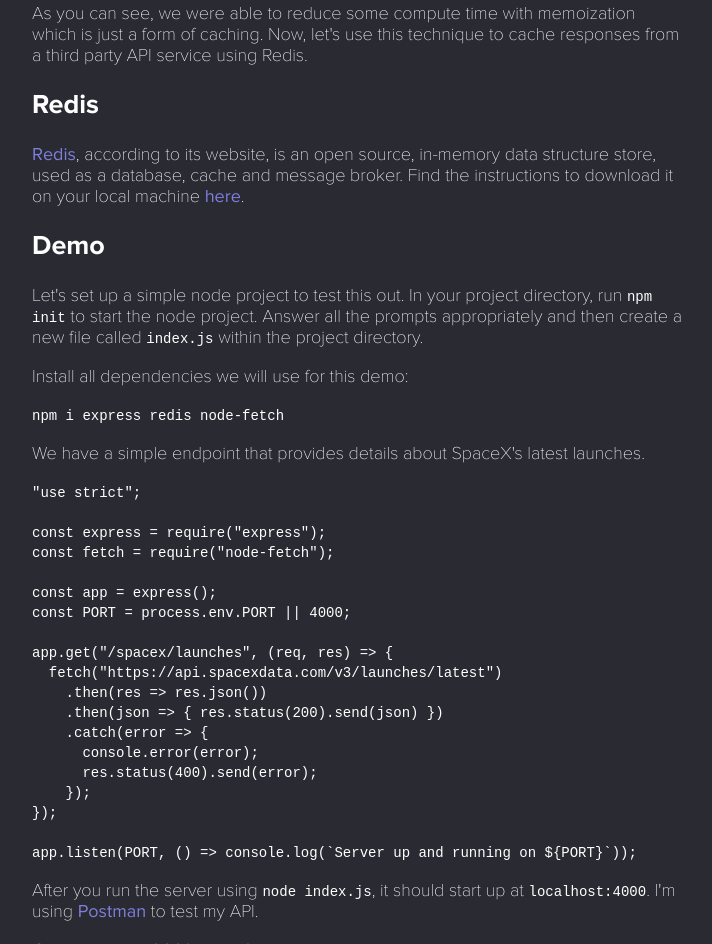
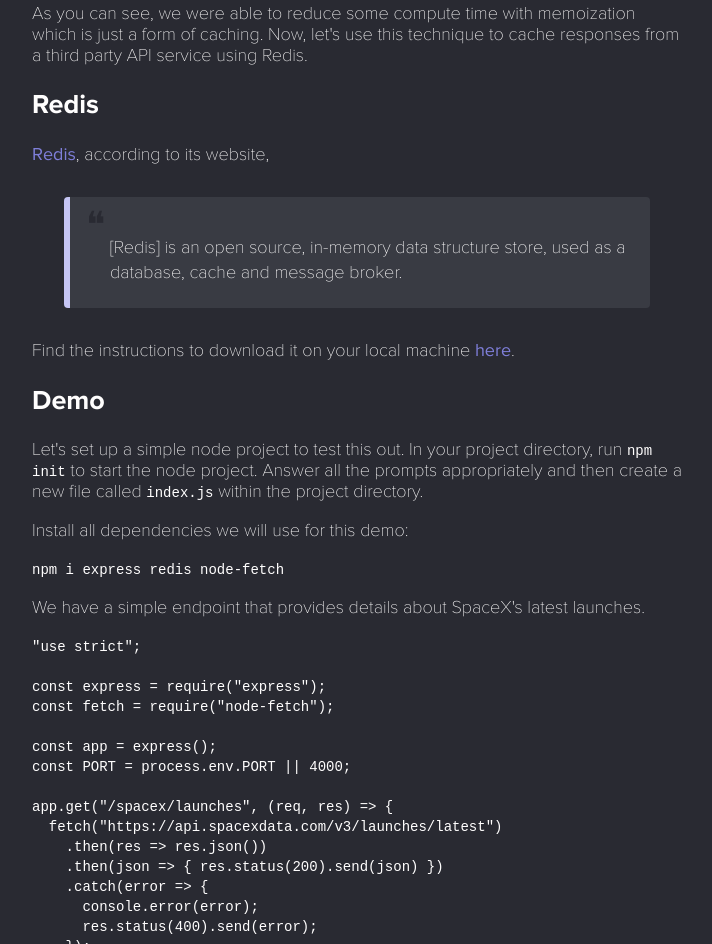
Before and after one commit to yagrawl/scribbles, a Gatsby site: page /caching-api-with-redis-and-node in a window 1280 px wide. Shown: the part 2284-3228 px from the top of the page, without its empty margins (283-995 px from the left). Built offline with nearby package versions, Linux system fonts and the light colour scheme; Gatsby itself is replaced by a stand-in of ours; some packages are replaced by stand-ins of ours; code samples lack their colours.

Commit message:
blockquote styling

```diff
--- a/content/posts/2020-02-28-caching-api-with-redis-and-node.md
+++ b/content/posts/2020-02-28-caching-api-with-redis-and-node.md
@@ -57,7 +57,11 @@
 
 ## Redis
 
-[Redis](https://redis.io/), according to its website, is an open source, in-memory data structure store, used as a database, cache and message broker. Find the instructions to download it on your local machine [here](https://redis.io/download).
+[Redis](https://redis.io/), according to its website,
+
+> [Redis] is an open source, in-memory data structure store, used as a database, cache and message broker.
+
+Find the instructions to download it on your local machine [here](https://redis.io/download).
 
 ## Demo
 
--- a/src/styles/_color.scss
+++ b/src/styles/_color.scss
@@ -76,6 +76,14 @@
     color: $post-snippet-details-tag-color;
     background-color: $post-snippet-details-tag-background;
   }
+
+  blockquote {
+    color: $background-color-dark;
+    background-color: $complimentary-color-light;
+    border-left: 6px solid $post-snippet-details-tag-background;
+
+    &::before { color: $background-color-light; }
+  }
 }
 
 body.dark-mode {
@@ -129,4 +137,12 @@
     color: $post-snippet-details-tag-color;
     background-color: $post-snippet-details-tag-background;
   }
+
+  blockquote {
+    color: $background-color-light;
+    background-color: $complimentary-color-dark;
+    border-left: 6px solid $post-snippet-details-tag-background;
+
+    &::before { color: $background-color-dark; }
+  }
 }
--- a/src/styles/_font.scss
+++ b/src/styles/_font.scss
@@ -166,6 +166,11 @@
   font-size: 18px;
 }
 
+blockquote {
+  @extend %font;
+  font-size: 18px;
+}
+
 @media screen and (max-width: $max-width + 40px) {
   .category-text-focus,
   .category-text {
--- a/src/styles/_margin.scss
+++ b/src/styles/_margin.scss
@@ -183,6 +183,26 @@
   margin-left: -152px;
 }
 
+blockquote {
+	width: 80%;
+	margin: 32px auto;
+	padding: 20px 20px 5px 40px;
+	line-height: 1.4;
+	position: relative;
+	border-radius: 4px;
+
+	&::before {
+		content: "\275D";
+		font-size: 2em;
+		position: absolute;
+		left: 1rem;
+		top: 0.25rem;
+	}
+	::after {
+		content: "";
+	}
+}
+
 @media screen and (max-width: $max-width) {
   .footer-text {
     display: inline-block;
```
